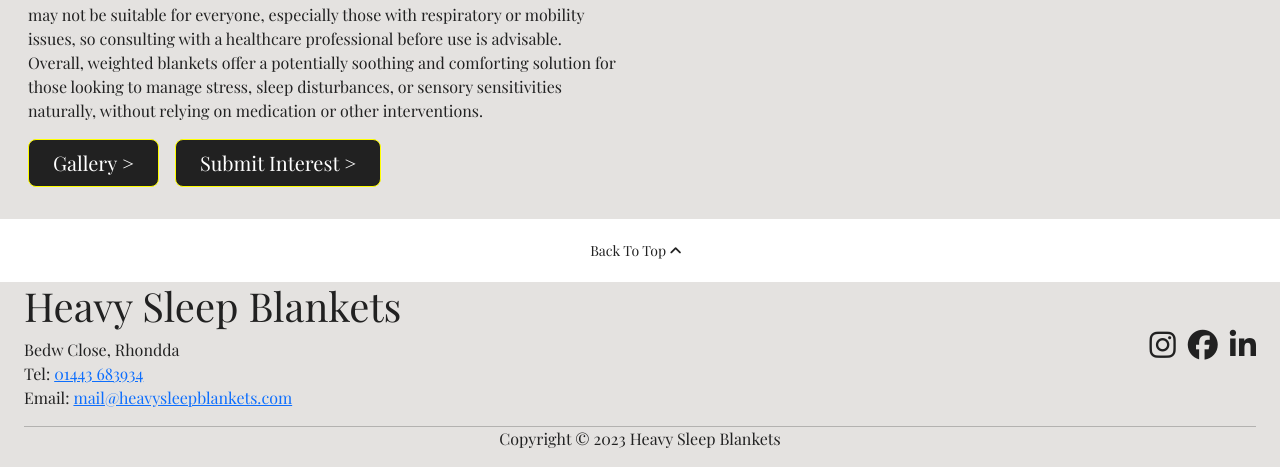
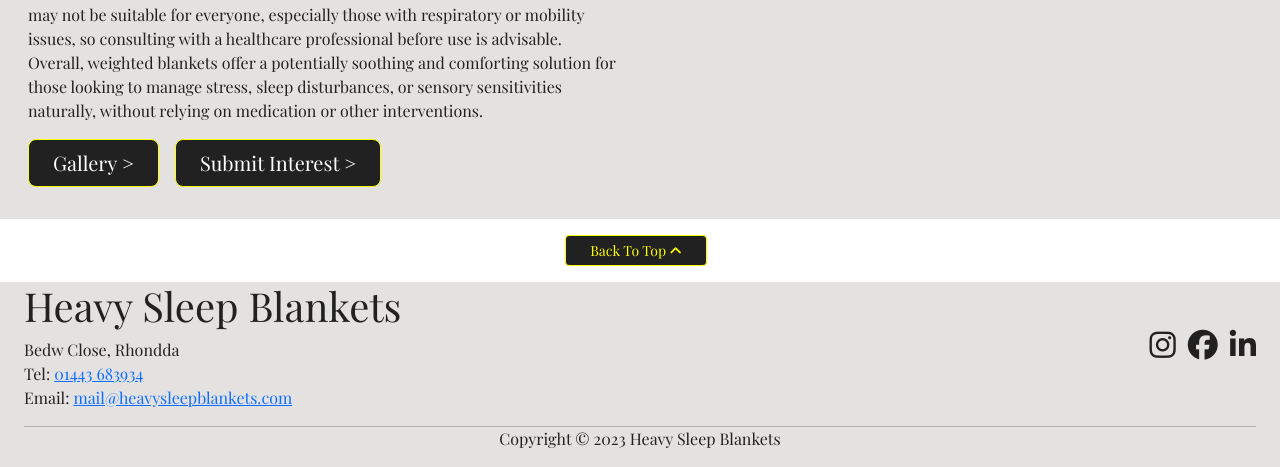
Before and after one commit to Ruddockc/heavy-sleep-blankets, a plain HTML site: page index.html in a window 1280 px wide. In both pictures the pointer is over the button "Back To Top". Shown: the part 870-1337 px from the top of the page. Drawn offline with nearby package versions, Linux system fonts and the light colour scheme.

Commit message:
styled the back to top button

```diff
--- a/assets/css/style.css
+++ b/assets/css/style.css
@@ -132,6 +132,19 @@
     color: #ffff00;
 }
 
+/* ======= Back to Top Styles ======== */
+
+.btn.btn-1 {
+    background-color: #212121;
+    color: #ffffff;
+}
+
+.btn.btn-1:hover {
+    background-color: #212121;
+    border: 1px solid #ffff00;
+    color: #ffff00;
+}
+
 /* ========== Footer Styles ========== */
 
 .social-links li a i {
```
